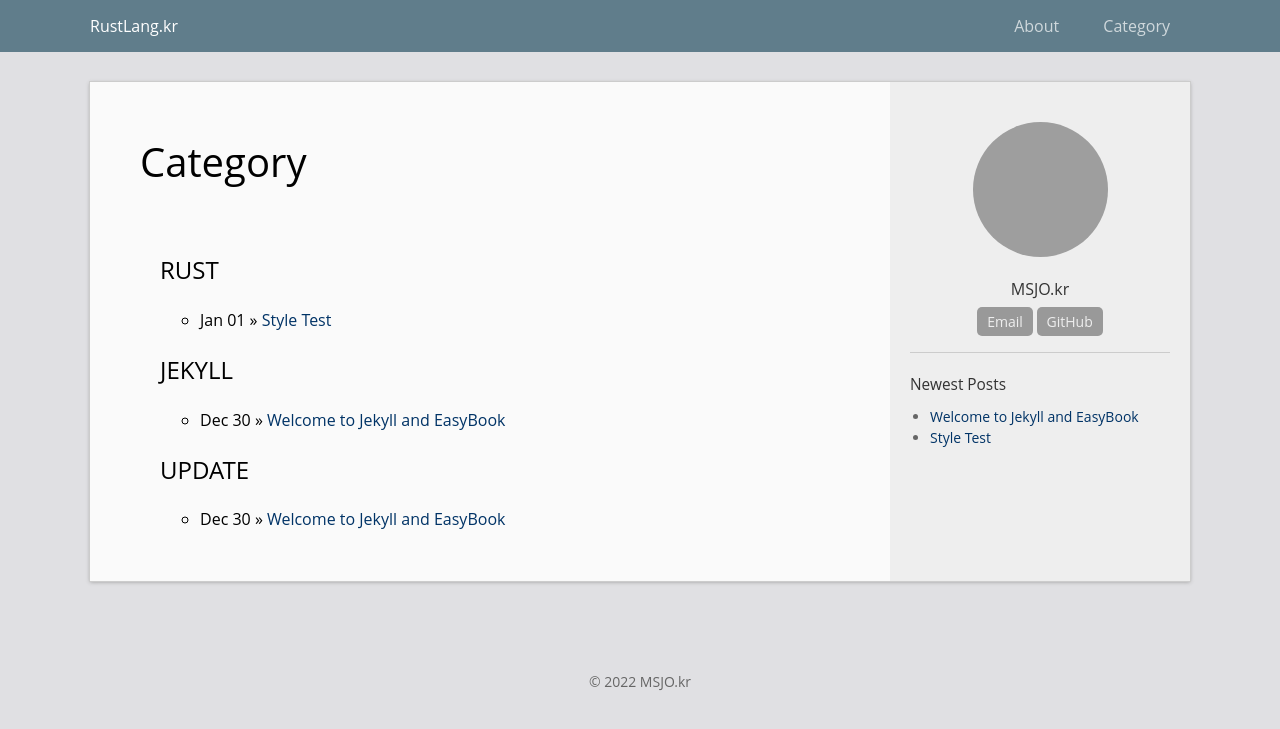
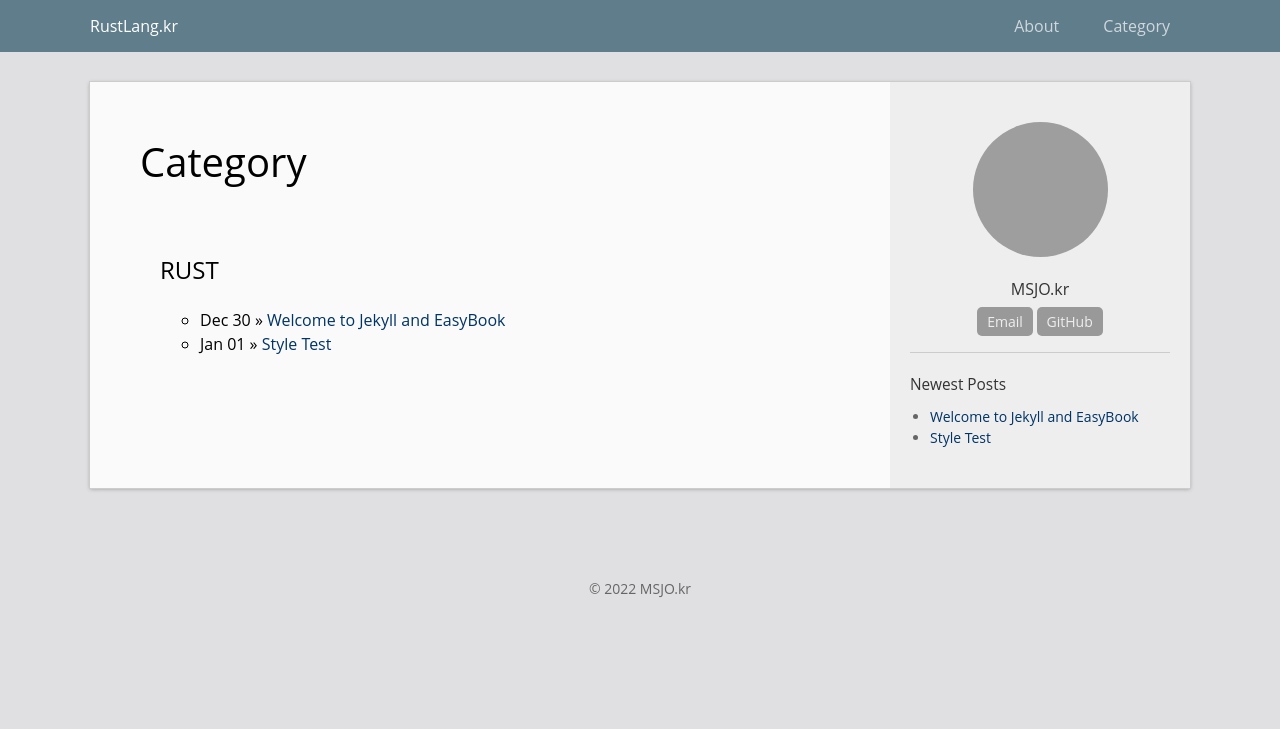
Before and after one commit to DebugJO/rustlang, a Jekyll site: the page built from category.html, in a window 1280 px wide. Shown: the top 729 px of the page. Built offline with Jekyll 4.4.1, drawn with Linux system fonts in a browser that asks for light colours; grey boxes are pictures that could not be loaded.

Commit message:
Update 2014-12-30-welcome-to-jekyll.markdown

```diff
--- a/_posts/2014-12-30-welcome-to-jekyll.markdown
+++ b/_posts/2014-12-30-welcome-to-jekyll.markdown
@@ -2,8 +2,7 @@
 layout: post
 title:  "Welcome to Jekyll and EasyBook"
 date:   2014-12-30 09:00:13
-categories: jekyll update
-permalink: /archivers/hello
+categories: Rust
 ---
 
 You’ll find this post in your `_posts` directory. Go ahead and edit it and re-build the site to see your changes. You can rebuild the site in many different ways, but the most common way is to run `jekyll serve`, which launches a web server and auto-regenerates your site when a file is updated.
```
